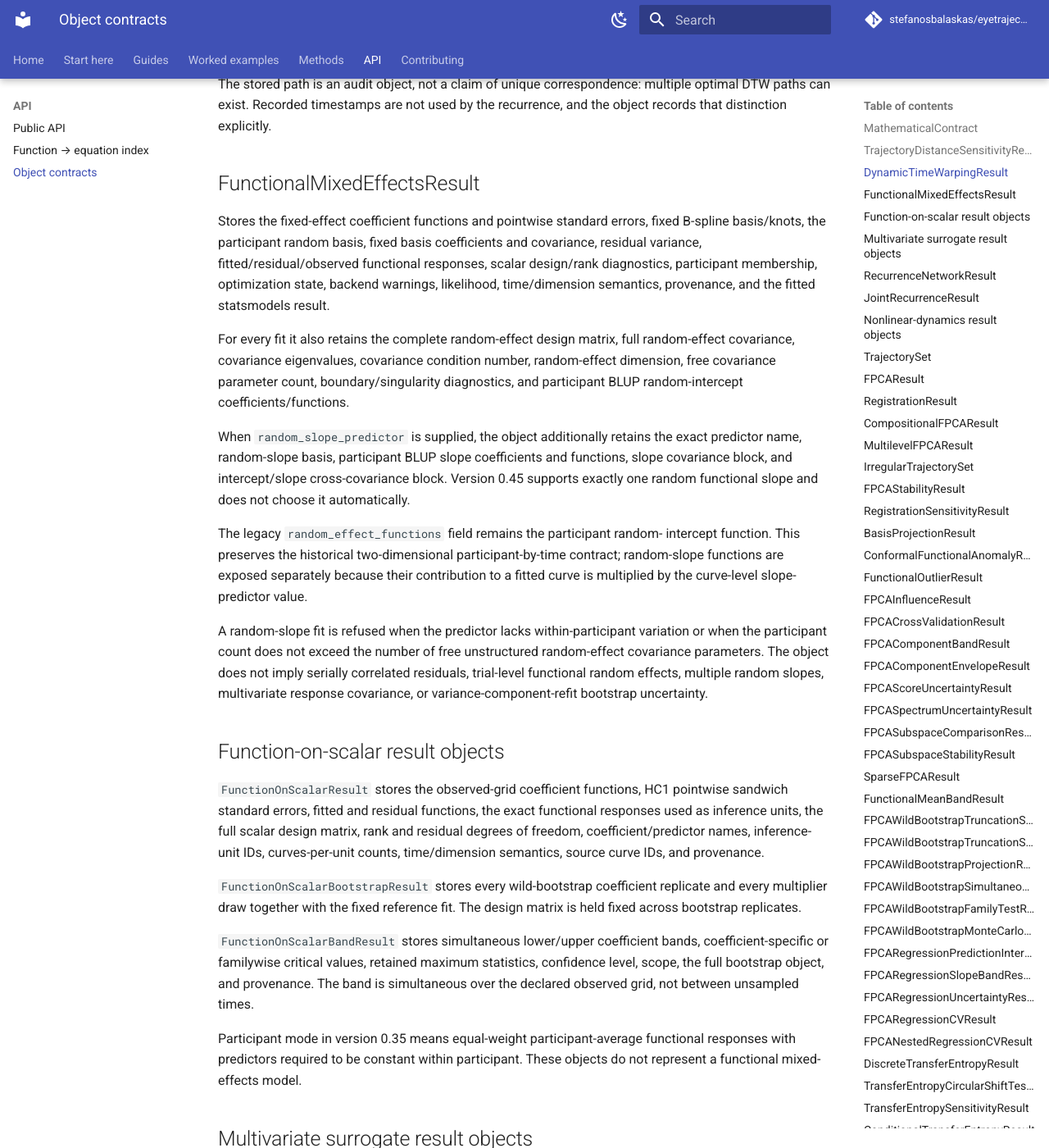
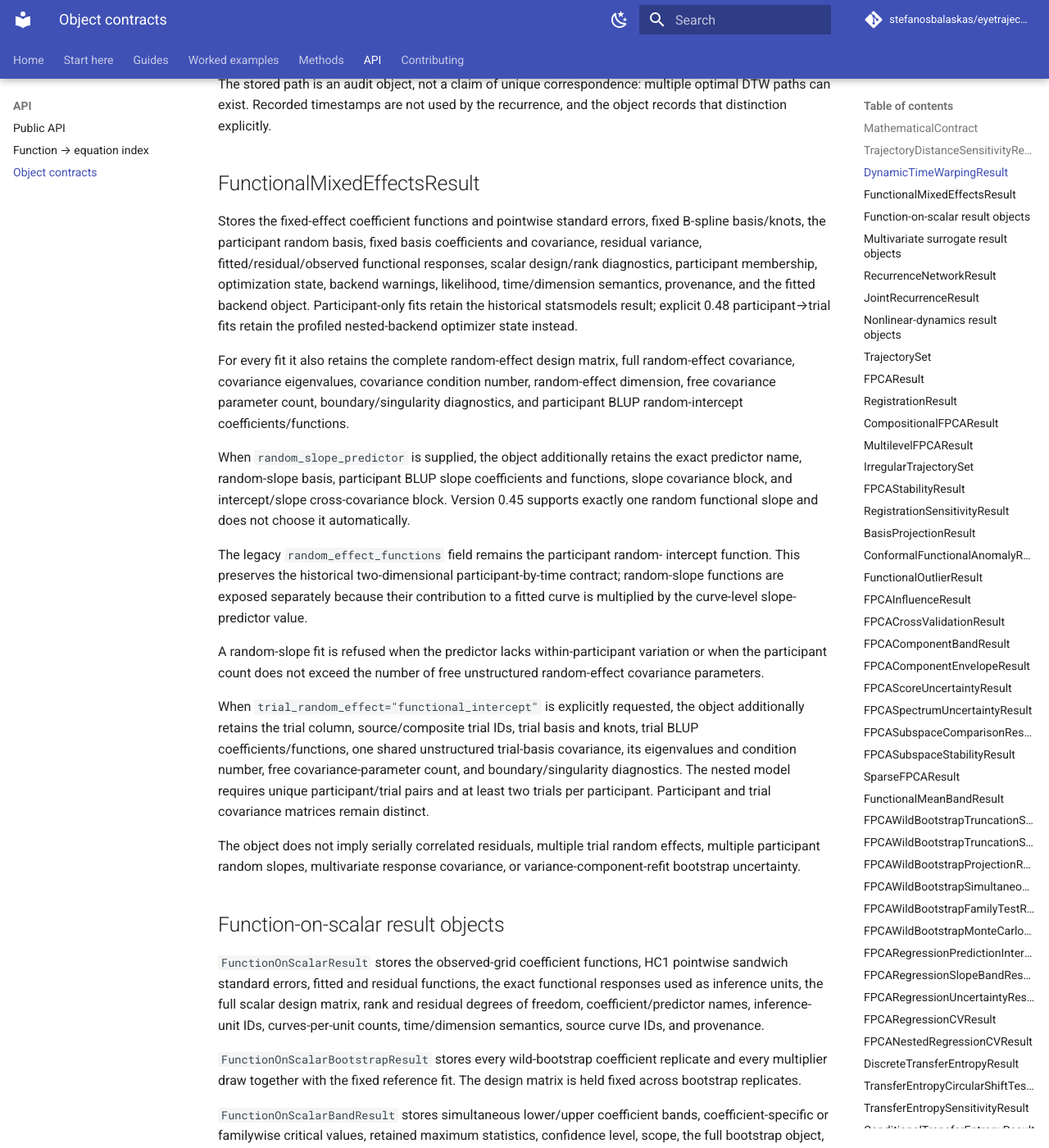
Before and after one commit to stefanosbalaskas/eyetrajectoriespy, an MkDocs documentation site: the page built from docs/reference/objects.md, in a window 1280 px wide and 1400 px high, scrolled down 1078 px. Shown: the whole window at 82% size. Built offline with MkDocs 1.6.1 and Material for MkDocs 9.7.7, drawn with Linux system fonts in a browser that asks for light colours; comment, search, counter and statistics services are not loaded; some of the changed text lies outside the part shown.

Commit message:
Document nested trial covariance result contracts

```diff
--- a/docs/reference/objects.md
+++ b/docs/reference/objects.md
@@ -37,7 +37,9 @@ fixed B-spline basis/knots, the participant random basis, fixed basis
 coefficients and covariance, residual variance, fitted/residual/observed
 functional responses, scalar design/rank diagnostics, participant membership,
 optimization state, backend warnings, likelihood, time/dimension semantics,
-provenance, and the fitted statsmodels result.
+provenance, and the fitted backend object. Participant-only fits retain the
+historical statsmodels result; explicit 0.48 participant→trial fits retain the
+profiled nested-backend optimizer state instead.
 
 For every fit it also retains the complete random-effect design matrix, full
 random-effect covariance, covariance eigenvalues, covariance condition number,
@@ -58,10 +60,19 @@ slope-predictor value.
 
 A random-slope fit is refused when the predictor lacks within-participant
 variation or when the participant count does not exceed the number of free
-unstructured random-effect covariance parameters. The object does not imply
-serially correlated residuals, trial-level functional random effects, multiple
-random slopes, multivariate response covariance, or variance-component-refit
-bootstrap uncertainty.
+unstructured random-effect covariance parameters.
+
+When `trial_random_effect="functional_intercept"` is explicitly requested,
+the object additionally retains the trial column, source/composite trial IDs,
+trial basis and knots, trial BLUP coefficients/functions, one shared
+unstructured trial-basis covariance, its eigenvalues and condition number,
+free covariance-parameter count, and boundary/singularity diagnostics. The
+nested model requires unique participant/trial pairs and at least two trials
+per participant. Participant and trial covariance matrices remain distinct.
+
+The object does not imply serially correlated residuals, multiple trial random
+effects, multiple participant random slopes, multivariate response covariance,
+or variance-component-refit bootstrap uncertainty.
 
 
 ## Function-on-scalar result objects
@@ -464,9 +475,10 @@ standard deviations, random seed, covariance-conditioning label, and full
 provenance.
 
 Whole participant trial bundles are sampled with replacement. Fixed effects are
-re-estimated in every replicate, but the reference random-effect covariance,
-residual variance, fixed/random bases, spline degree, and preprocessing are held
-fixed. Rank-deficient or unsolvable resamples raise; none are silently replaced.
+re-estimated in every replicate, but the reference participant covariance,
+optional shared trial covariance, residual variance, fixed/random bases, spline
+degree, and preprocessing are held fixed. Rank-deficient or unsolvable
+resamples raise; none are silently replaced.
 
 ## FunctionalMixedEffectsBandResult
 
@@ -487,16 +499,20 @@ source participant IDs, distinct bootstrap participant IDs, bootstrap means and
 pointwise standard deviations, and the complete refitted variance-component
 distributions.
 
-For every bootstrap replicate it retains the full random-effect covariance,
-intercept covariance, optional slope covariance, optional intercept/slope
-cross-covariance, covariance eigenvalues and condition number, boundary and
-singularity flags, random-slope boundary flag, residual variance, log
-likelihood, convergence status, and backend warnings.
+For every bootstrap replicate it retains the full participant random-effect
+covariance, intercept covariance, optional slope covariance, optional
+intercept/slope cross-covariance, participant covariance eigenvalues and
+condition number, boundary and singularity flags, random-slope boundary flag,
+residual variance, log likelihood, convergence status, and backend warnings.
+For 0.48 nested fits it additionally retains the full trial covariance
+distribution, trial covariance eigenvalues/condition numbers, and
+trial-specific boundary/singularity flags.
 
-Every occurrence of a sampled participant receives its own bootstrap group
-identity. Thus drawing the same source participant twice creates two
-independent bootstrap clusters rather than merging both copies into one
-`MixedLM` group.
+Every occurrence of a sampled participant receives its own bootstrap
+participant identity. For a nested trial model, every trial inside that
+occurrence also receives a distinct bootstrap trial identity while preserving
+the source participant/trial IDs in the audit record. Thus duplicate source
+draws cannot be merged into one participant or trial random-effect realization.
 
 The object records `failed_replicate_policy="raise"`. Failed replicates are
 not silently discarded or replaced. Basis sizes, spline degree, preprocessing,
```
